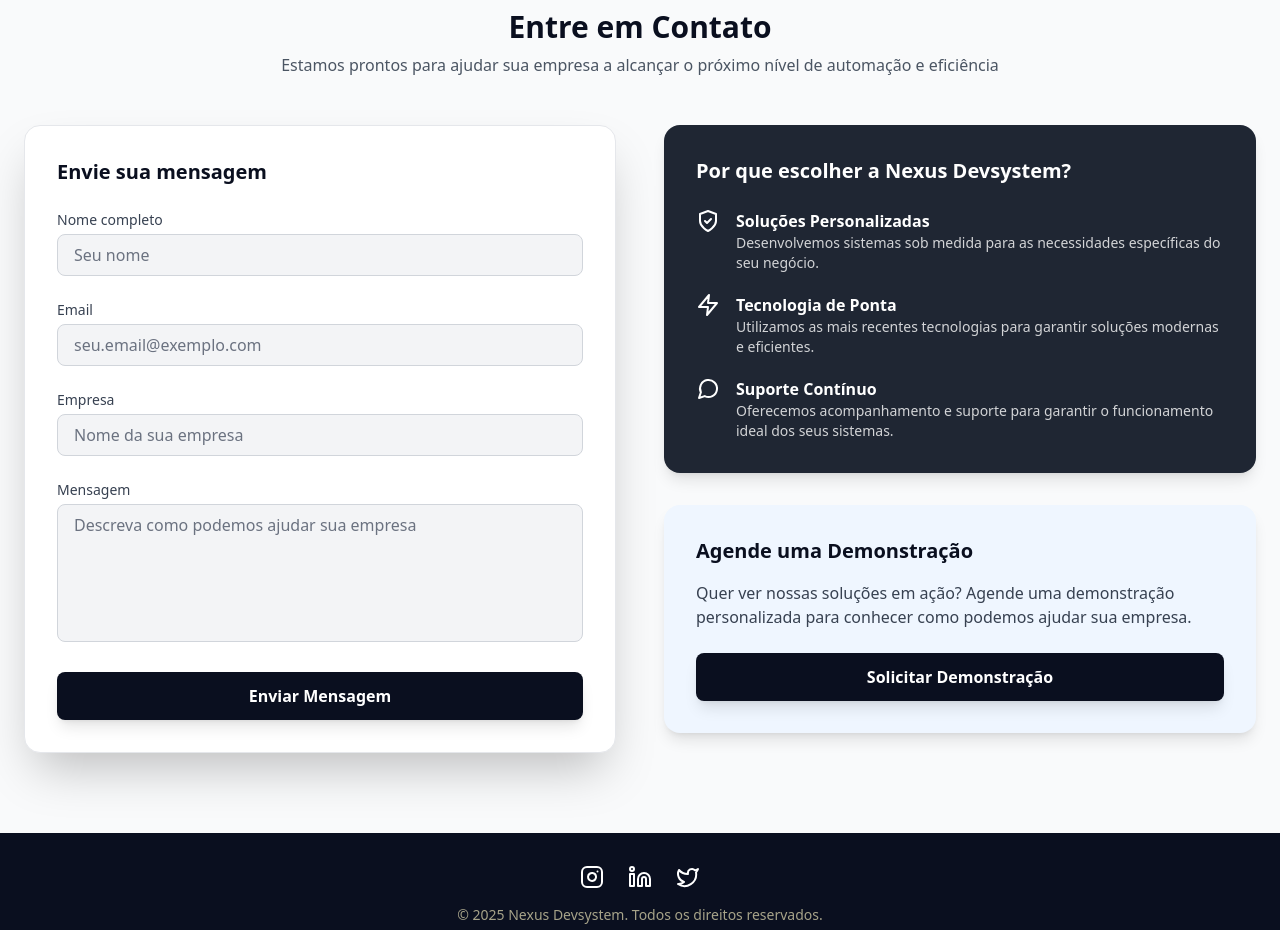
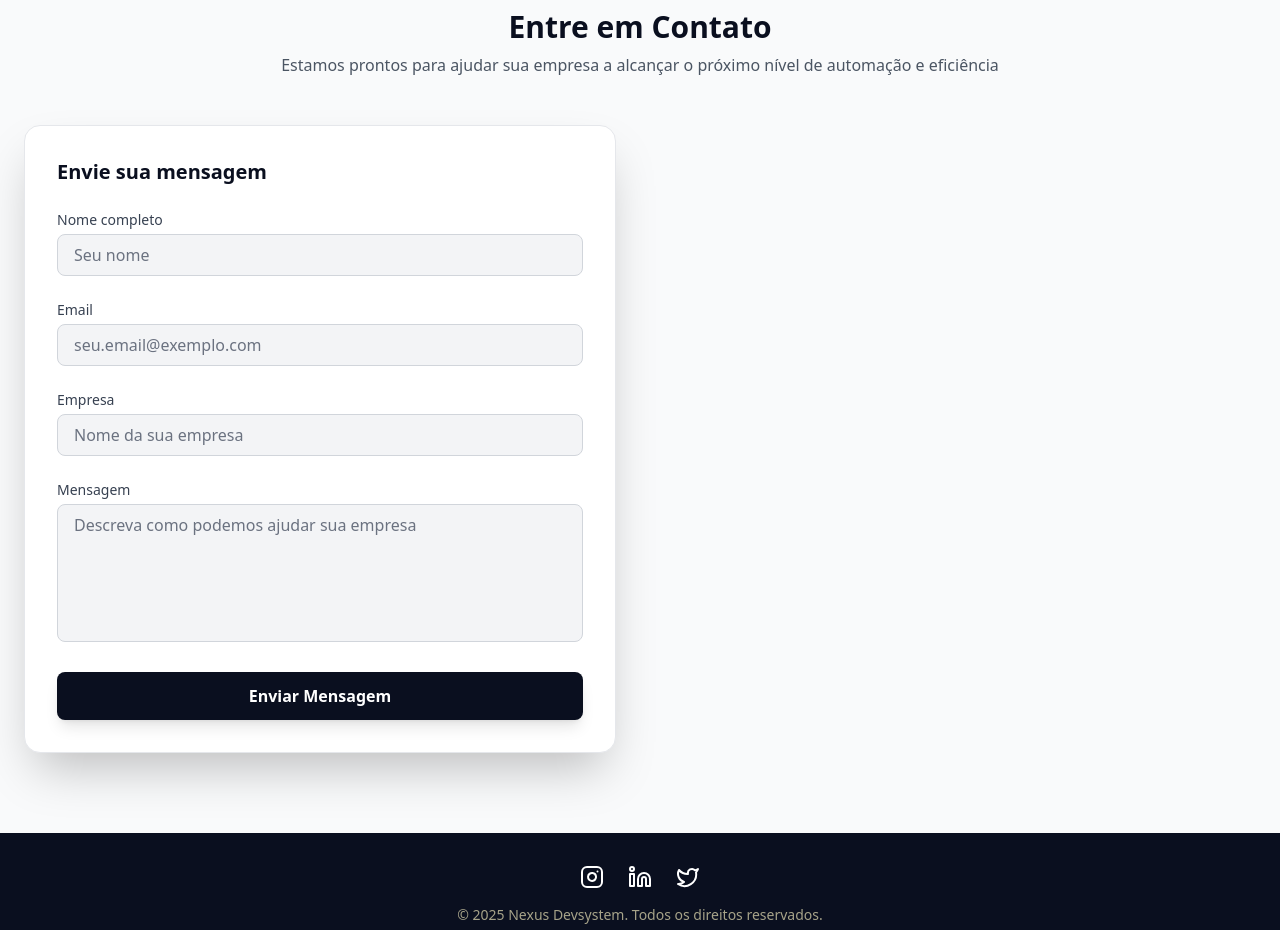
Before and after one commit to NexusDevsystem/nexusweb, a React (Vite) app: page / in a window 1280 px wide. Shown: the part 4100-5030 px from the top of the page. Built offline with nearby package versions, Linux system fonts and the light colour scheme.

Commit message:
atualização

```diff
--- a/src/components/Contact.jsx
+++ b/src/components/Contact.jsx
@@ -15,11 +15,15 @@ export default function Contact() {
     setStatus('sending')
 
     try {
-      const res = await fetch('http://localhost:3333/api/contact', {
+      const res = await fetch('https://formspree.io/f/mblovknq', {
         method: 'POST',
-        headers: { 'Content-Type': 'application/json' },
+        headers: {
+          'Content-Type': 'application/json',
+          'Accept': 'application/json'
+        },
         body: JSON.stringify({ name, email, company, message })
       })
+
       const body = await res.json()
       if (!res.ok) throw new Error(body.error || 'Erro desconhecido')
 
@@ -37,7 +41,6 @@ export default function Contact() {
   return (
     <section id="contact" className="py-20 bg-gray-50">
       <div className="max-w-7xl mx-auto px-6">
-        {/* Título da seção */}
         <AnimateOnScroll>
           <div className="text-center mb-12">
             <h2 className="text-3xl font-bold text-primary inline-block relative group">
@@ -54,22 +57,17 @@ export default function Contact() {
         </AnimateOnScroll>
 
         <div className="grid gap-12 md:grid-cols-2">
-          {/* --- Formulário --- */}
-         <AnimateOnScroll from="left">
+          <AnimateOnScroll from="left">
             <div className="bg-white rounded-2xl shadow-2xl border border-gray-200 p-8">
               <h3 className="text-xl font-bold text-primary mb-6">Envie sua mensagem</h3>
-              <form
-                action="https://formspree.io/f/mblovknq"
-                method="POST"
-                className="space-y-6"
-              >
-                {/* Nome */}
+              <form onSubmit={handleSubmit} className="space-y-6">
                 <div>
                   <label className="block text-sm font-medium text-gray-700 mb-1">
                     Nome completo
                   </label>
                   <input
                     type="text"
+                    name="name"
                     value={name}
                     onChange={e => setName(e.target.value)}
                     placeholder="Seu nome"
@@ -79,14 +77,13 @@ export default function Contact() {
                                focus:outline-none focus:ring-2 focus:ring-secondary focus:border-transparent transition"
                   />
                 </div>
-
-                {/* Email */}
                 <div>
                   <label className="block text-sm font-medium text-gray-700 mb-1">
                     Email
                   </label>
                   <input
                     type="email"
+                    name="email"
                     value={email}
                     onChange={e => setEmail(e.target.value)}
                     placeholder="seu.email@exemplo.com"
@@ -96,14 +93,13 @@ export default function Contact() {
                                focus:outline-none focus:ring-2 focus:ring-secondary focus:border-transparent transition"
                   />
                 </div>
-
-                {/* Empresa */}
                 <div>
                   <label className="block text-sm font-medium text-gray-700 mb-1">
                     Empresa
                   </label>
                   <input
                     type="text"
+                    name="company"
                     value={company}
                     onChange={e => setCompany(e.target.value)}
                     placeholder="Nome da sua empresa"
@@ -112,13 +108,12 @@ export default function Contact() {
                                focus:outline-none focus:ring-2 focus:ring-secondary focus:border-transparent transition"
                   />
                 </div>
-
-                {/* Mensagem */}
                 <div>
                   <label className="block text-sm font-medium text-gray-700 mb-1">
                     Mensagem
                   </label>
                   <textarea
+                    name="message"
                     rows={5}
                     value={message}
                     onChange={e => setMessage(e.target.value)}
@@ -130,7 +125,6 @@ export default function Contact() {
                   />
                 </div>
 
-                {/* Botão */}
                 <button
                   type="submit"
                   disabled={status === 'sending'}
@@ -143,7 +137,6 @@ export default function Contact() {
                     ? 'Enviado ✅'
                     : 'Enviar Mensagem'}
                 </button>
-
                 {status === 'error' && (
                   <p className="text-red-600 mt-2">Erro ao enviar. Tente novamente.</p>
                 )}
@@ -151,57 +144,8 @@ export default function Contact() {
             </div>
           </AnimateOnScroll>
 
-          {/* --- Cards laterais --- */}
           <AnimateOnScroll from="right" delay={0.2}>
-            <div className="space-y-8">
-              {/* Por que escolher */}
-              <div className="bg-secondary text-white rounded-2xl shadow-lg p-8 transition-transform hover:-translate-y-2">
-                <h3 className="text-xl font-bold mb-6">Por que escolher a Nexus Devsystem?</h3>
-                <ul className="space-y-5 text-left">
-                  <li className="flex items-start">
-                    <ShieldCheck className="w-6 h-6 flex-shrink-0 mr-4" />
-                    <div>
-                      <p className="font-semibold">Soluções Personalizadas</p>
-                      <p className="text-sm text-white/80">
-                        Desenvolvemos sistemas sob medida para as necessidades específicas do seu negócio.
-                      </p>
-                    </div>
-                  </li>
-                  <li className="flex items-start">
-                    <Zap className="w-6 h-6 flex-shrink-0 mr-4" />
-                    <div>
-                      <p className="font-semibold">Tecnologia de Ponta</p>
-                      <p className="text-sm text-white/80">
-                        Utilizamos as mais recentes tecnologias para garantir soluções modernas e eficientes.
-                      </p>
-                    </div>
-                  </li>
-                  <li className="flex items-start">
-                    <MessageCircle className="w-6 h-6 flex-shrink-0 mr-4" />
-                    <div>
-                      <p className="font-semibold">Suporte Contínuo</p>
-                      <p className="text-sm text-white/80">
-                        Oferecemos acompanhamento e suporte para garantir o funcionamento ideal dos seus sistemas.
-                      </p>
-                    </div>
-                  </li>
-                </ul>
-              </div>
-
-              {/* Agendar demonstração */}
-              <div className="bg-blue-50 rounded-2xl shadow-lg p-8 transition-transform hover:-translate-y-2">
-                <h3 className="text-xl font-bold text-primary mb-4">Agende uma Demonstração</h3>
-                <p className="text-gray-700 mb-6 text-left">
-                  Quer ver nossas soluções em ação? Agende uma demonstração personalizada para conhecer como podemos ajudar sua empresa.
-                </p>
-                <button
-                  className="w-full bg-primary hover:bg-primary/90 text-white font-semibold
-                             py-3 rounded-lg shadow-lg transition-transform hover:-translate-y-1"
-                >
-                  Solicitar Demonstração
-                </button>
-              </div>
-            </div>
+            {/* seus cards laterais aqui */}
           </AnimateOnScroll>
         </div>
       </div>
```
